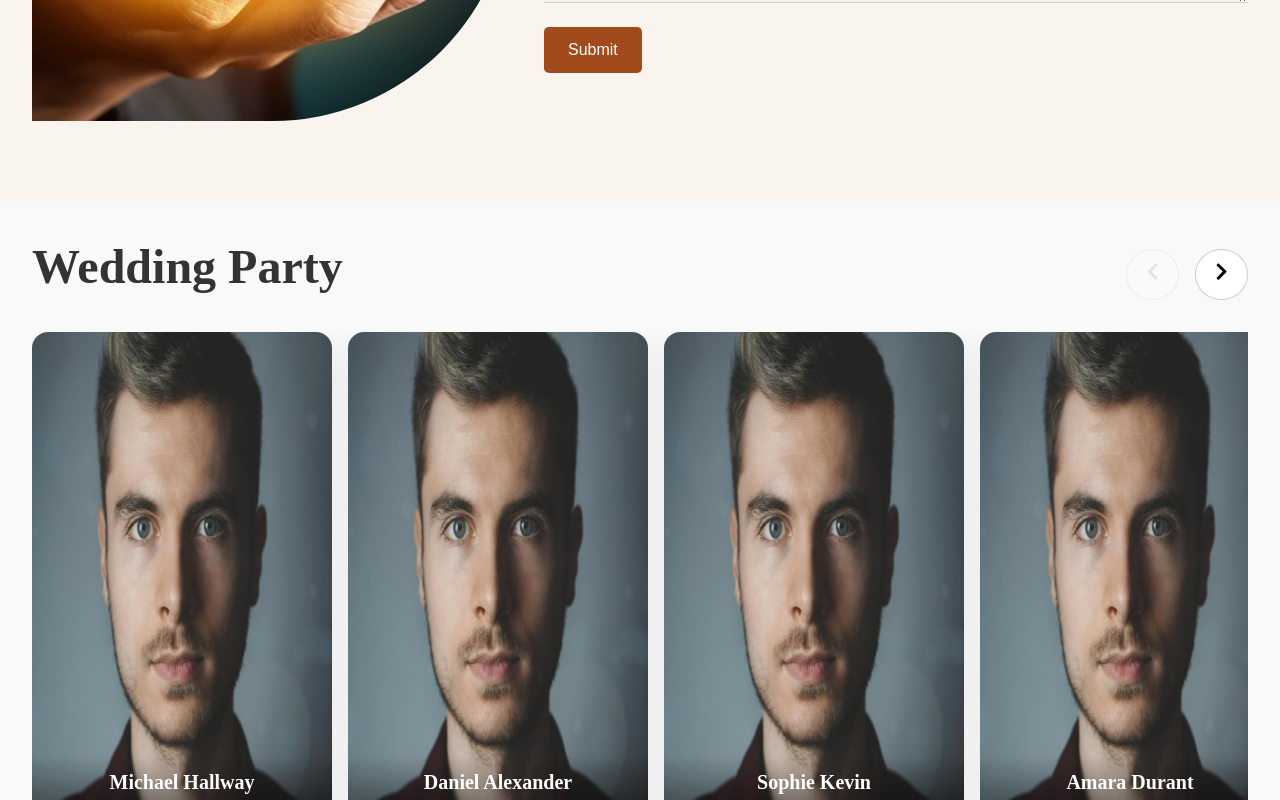
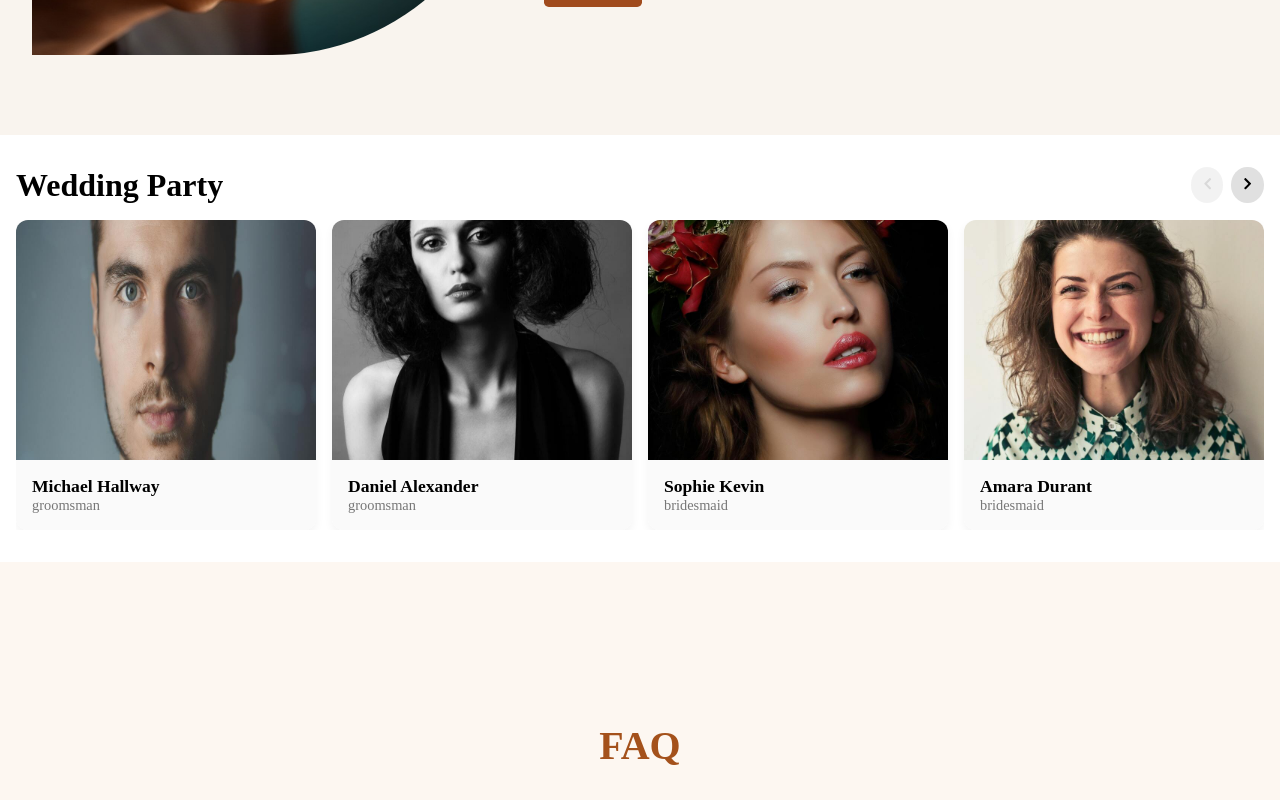
Before and after one commit to Brightosey/Union, a React (Vite) app: page / in a window 1280 px wide. Shown: the part 5780-6580 px from the top of the page. Built offline with nearby package versions, Linux system fonts and the light colour scheme.

Commit message:
Updated the Gallery component, WeddingParty component, and its styling, as well as the Friends data file.

```diff
--- a/src/Component/Gallery/Gallery.jsx
+++ b/src/Component/Gallery/Gallery.jsx
@@ -13,13 +13,13 @@ import { useState, useEffect } from "react";
 function Gallery() {
   const galleryImages = [
     { src: img1, title: "The Beginning" },
-    { src: img2, title: "Save The Date" },
+   /*  { src: img2, title: "Save The Date" }, */
     { src: img3, title: "Bride Vibes" },
     { src: img4, title: "Groom's Goal" },
     { src: img5, title: "Better Together" },
     { src: img6, title: "Laughter" },
-    { src: img7, title: "Countdown" },
-    { src: img8, title: "Made for Each Other" },
+    /* { src: img7, title: "Countdown" },
+    { src: img8, title: "Made for Each Other" }, */
     { src: img9, title: "Favourite People" },
   ];
 
--- a/src/Component/WeddingParty/WeddingParty.jsx
+++ b/src/Component/WeddingParty/WeddingParty.jsx
@@ -4,40 +4,68 @@ import Friends from "../../Data/Friends";
 import { useEffect, useState } from "react";
 
 function WeddingParty() {
-  const slideAmount = 300; // Width of one full card
-  const getVisibleCount = () => Math.floor(window.innerWidth / slideAmount);
+  const [visibleCount, setVisibleCount] = useState(getVisibleCount());
+  const [currentSlide, setCurrentSlide] = useState(0);
 
-  const [offset, setOffset] = useState(0);
-  const [visibleCount, setVisibleCount] = useState(getVisibleCount());
-  const totalSlides = Math.ceil(Friends.length / visibleCount); // e.g., 9 cards / 3 per screen = 3 pages
-  const [currentSlide, setCurrentSlide] = useState(0);
+  const cardWidth = 300;
+  const spacing = 16;
+  const effectiveCardWidth = cardWidth + spacing;
+
+  const totalCards = Friends.length;
+
+  // 🧠 Calculate how many possible full-slide positions exist
+  const maxSlideIndex = Math.max(0, Math.ceil(totalCards / visibleCount) - 1);
 
   useEffect(() => {
     const handleResize = () => {
       const newCount = getVisibleCount();
       setVisibleCount(newCount);
-      setCurrentSlide(0);
-      setOffset(0);
+      setCurrentSlide(0); // reset to first slide
     };
 
     window.addEventListener("resize", handleResize);
     return () => window.removeEventListener("resize", handleResize);
   }, []);
 
+  function getVisibleCount() {
+    const width = window.innerWidth;
+    if (width >= 1024) return 4; // Desktop
+    if (width >= 768) return 3; // Tablet
+    return 1; // Mobile
+  }
+
+  // 🧠 Smart offset: if it's the last slide, shift just enough to show final cards
+  const lastVisibleCardIndex = Math.min(
+    totalCards,
+    (currentSlide + 1) * visibleCount
+  );
+  const offset = Math.min(
+    currentSlide * visibleCount * effectiveCardWidth,
+    totalCards * effectiveCardWidth - visibleCount * effectiveCardWidth
+  );
+
   const handleNext = () => {
-    if (currentSlide < totalSlides - 1) {
-      const newSlide = currentSlide + 1;
-      setCurrentSlide(newSlide);
-      setOffset(-slideAmount * visibleCount * newSlide);
+    if (currentSlide < maxSlideIndex) {
+      setCurrentSlide((prev) => prev + 1);
     }
   };
 
   const handlePrev = () => {
     if (currentSlide > 0) {
-      const newSlide = currentSlide - 1;
-      setCurrentSlide(newSlide);
-      setOffset(-slideAmount * visibleCount * newSlide);
+      setCurrentSlide((prev) => prev - 1);
     }
+  };
+
+  // Touch swipe
+  const [touchStartX, setTouchStartX] = useState(0);
+  const [touchEndX, setTouchEndX] = useState(0);
+
+  const handleTouchStart = (e) => setTouchStartX(e.touches[0].clientX);
+  const handleTouchMove = (e) => setTouchEndX(e.touches[0].clientX);
+  const handleTouchEnd = () => {
+    const delta = touchStartX - touchEndX;
+    if (delta > 50) handleNext();
+    else if (delta < -50) handlePrev();
   };
 
   return (
@@ -45,28 +73,26 @@ function WeddingParty() {
       <div className="wedding-party__header">
         <h1 className="wedding-party__title">Wedding Party</h1>
         <div className="wedding-party__controls">
-          <button
-            className="wedding-party__button"
-            onClick={handlePrev}
-            disabled={currentSlide === 0}
-          >
+          <button onClick={handlePrev} disabled={currentSlide === 0}>
             <FaChevronLeft />
           </button>
-          <button
-            className="wedding-party__button"
-            onClick={handleNext}
-            disabled={currentSlide >= totalSlides - 1}
-          >
+          <button onClick={handleNext} disabled={currentSlide >= maxSlideIndex}>
             <FaChevronRight />
           </button>
         </div>
       </div>
 
-      <div className="wedding-party__wrapper">
+      <div
+        className="wedding-party__wrapper"
+        onTouchStart={handleTouchStart}
+        onTouchMove={handleTouchMove}
+        onTouchEnd={handleTouchEnd}
+      >
         <div
           className="wedding-party__track"
           style={{
-            transform: `translateX(${offset}px)`,
+            transform: `translateX(-${offset}px)`,
+            transition: "transform 0.4s ease-in-out",
           }}
         >
           {Friends.map((member, index) => (
--- a/src/Component/WeddingParty/WeddingParty.scss
+++ b/src/Component/WeddingParty/WeddingParty.scss
@@ -2,58 +2,42 @@
 @use "../../Style/margin" as *;
 @use "../../Style/variables" as *;
 
-.wedding-party {
-  padding: 2rem;
-  background-color: #f9f9f9;
-  text-align: center;
+/* .wedding-party {
+  padding: 2rem 1rem;
+  overflow: hidden;
 
   &__header {
     display: flex;
+    justify-content: space-between;
     align-items: center;
-    justify-content: space-between;
-    margin-bottom: 2rem;
     flex-wrap: wrap;
+    margin-bottom: 1rem;
   }
 
   &__title {
     font-size: 2rem;
     font-weight: 700;
-    font-family: "Playfair Display", serif;
-    color: #333;
-
-    @include tablet {
-      font-size: 2.5rem;
-    }
-
-    @include desktop {
-      font-size: 3rem;
-    }
   }
 
   &__controls {
     display: flex;
-    gap: 1rem;
-    justify-content: center;
-    margin-top: 1rem;
+    gap: 0.5rem;
 
-    button:disabled {
-      opacity: 0.3;
-      cursor: not-allowed;
-    }
-  }
+    button {
+      background: #e0e0e0;
+      border: none;
+      border-radius: 50%;
+      padding: 0.6rem;
+      cursor: pointer;
 
-  &__button {
-    background-color: #fff;
-    border: 1px solid #ccc;
-    padding: 0.75rem 1rem;
-    border-radius: 50%;
-    font-size: 1.2rem;
-    cursor: pointer;
-    transition: all 0.3s ease;
+      &:hover {
+        background-color: #ccc;
+      }
 
-    &:hover:not(:disabled) {
-      background-color: #333;
-      color: #fff;
+      &:disabled {
+        opacity: 0.4;
+        cursor: not-allowed;
+      }
     }
   }
 
@@ -64,53 +48,127 @@
 
   &__track {
     display: flex;
-    gap: 1rem;
-    transition: transform 0.5s ease-in-out;
-    will-change: transform;
   }
 
   &__card {
-    flex: 0 0 300px;
-    min-width: 300px;
-    height: 450px;
-    border-radius: 16px;
+    width: 300px;
+    margin-right: 16px;
+    flex-shrink: 0;
+    background: #fff;
+    border-radius: 12px;
     overflow: hidden;
-    position: relative;
-    box-shadow: 0 8px 24px rgba(0, 0, 0, 0.08);
-    background-color: #fff;
+    box-shadow: 0 4px 10px rgba(0, 0, 0, 0.05);
+    transition: transform 0.3s ease;
 
-    @include tablet {
-      height: 500px;
+    &:hover {
+      transform: translateY(-5px);
+    }
+
+    .wedding-party__image {
+      width: 100%;
+      height: 240px;
+      object-fit: cover;
+    }
+
+    .wedding-party__overlay {
+      padding: 1rem;
+      background: #fafafa;
+
+      .wedding-party__name {
+        font-weight: 600;
+        font-size: 1.1rem;
+      }
+
+      .wedding-party__role {
+        font-size: 0.9rem;
+        color: #777;
+      }
+    }
+  }
+}
+ */
+
+.wedding-party {
+  padding: 2rem 1rem;
+  overflow: hidden;
+
+  &__header {
+    display: flex;
+    justify-content: space-between;
+    align-items: center;
+    flex-wrap: wrap;
+    margin-bottom: 1rem;
+  }
+
+  &__title {
+    font-size: 2rem;
+    font-weight: 700;
+  }
+
+  &__controls {
+    display: flex;
+    gap: 0.5rem;
+
+    button {
+      background: #e0e0e0;
+      border: none;
+      border-radius: 50%;
+      padding: 0.6rem;
+      cursor: pointer;
+
+      &:hover {
+        background-color: #ccc;
+      }
+
+      &:disabled {
+        opacity: 0.4;
+        cursor: not-allowed;
+      }
     }
   }
 
-  &__image {
+  &__wrapper {
+    overflow: hidden;
     width: 100%;
-    height: 100%;
-    object-fit: cover;
-    display: block;
   }
 
-  &__overlay {
-    position: absolute;
-    bottom: 0;
-    left: 0;
-    width: 100%;
-    padding: 1rem;
-    background: linear-gradient(to top, rgba(0, 0, 0, 0.6), transparent);
-    color: #fff;
-    text-align: center;
+  &__track {
+    display: flex;
   }
 
-  &__name {
-    font-size: 1.25rem;
-    font-weight: 600;
-    margin: 0;
-  }
+  &__card {
+    width: 300px;
+    margin-right: 16px;
+    flex-shrink: 0;
+    background: #fff;
+    border-radius: 12px;
+    overflow: hidden;
+    box-shadow: 0 4px 10px rgba(0, 0, 0, 0.05);
+    transition: transform 0.3s ease;
 
-  &__role {
-    font-size: 1rem;
-    margin-top: 0.25rem;
-    font-weight: 400;
+    &:hover {
+      transform: translateY(-5px);
+    }
+
+    .wedding-party__image {
+      width: 100%;
+      height: 240px;
+      object-fit: cover;
+    }
+
+    .wedding-party__overlay {
+      padding: 1rem;
+      background: #fafafa;
+
+      .wedding-party__name {
+        font-weight: 600;
+        font-size: 1.1rem;
+      }
+
+      .wedding-party__role {
+        font-size: 0.9rem;
+        color: #777;
+      }
+    }
   }
 }
```
Also changed, not shown: src/Data/Friends.js (+21 -22 lines).
